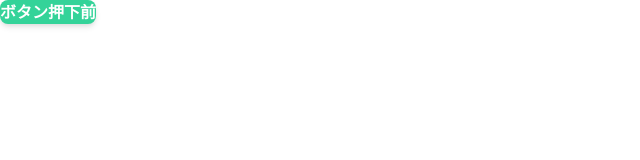
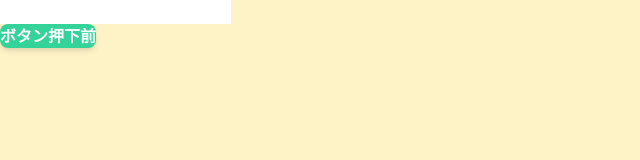
Before and after one commit to nnashiki/playwright_sample, a website: page src/app/index.html in a window 1280 px wide. Shown: the whole page, without its empty margins (0-640 px from the left). Drawn offline with nearby package versions, Linux system fonts and the light colour scheme.

Commit message:
update: text をfill するテストを追加

```diff
--- a/src/app/index.html
+++ b/src/app/index.html
@@ -6,11 +6,14 @@
       name="viewport"
       content="width=device-width, initial-scale=1, shrink-to-fit=no"
     />
-    <title>ボタンテスト</title>
+    <title>自動テスト</title>
     <link href="https://unpkg.com/tailwindcss@^2/dist/tailwind.min.css" rel="stylesheet">
   </head>
-  <body>
+  <body class="bg-yellow-100">
     <div class="container">
+      <form>
+        <input type="text" id="text_input1">
+      </form>
       <button id="test_button1" type="button" class="font-semibold rounded-lg shadow-md text-white bg-green-400">
         ボタン押下前
       </button>
```
Also changed, not shown: src/test/button_action.test.js (+1 -0 lines).
